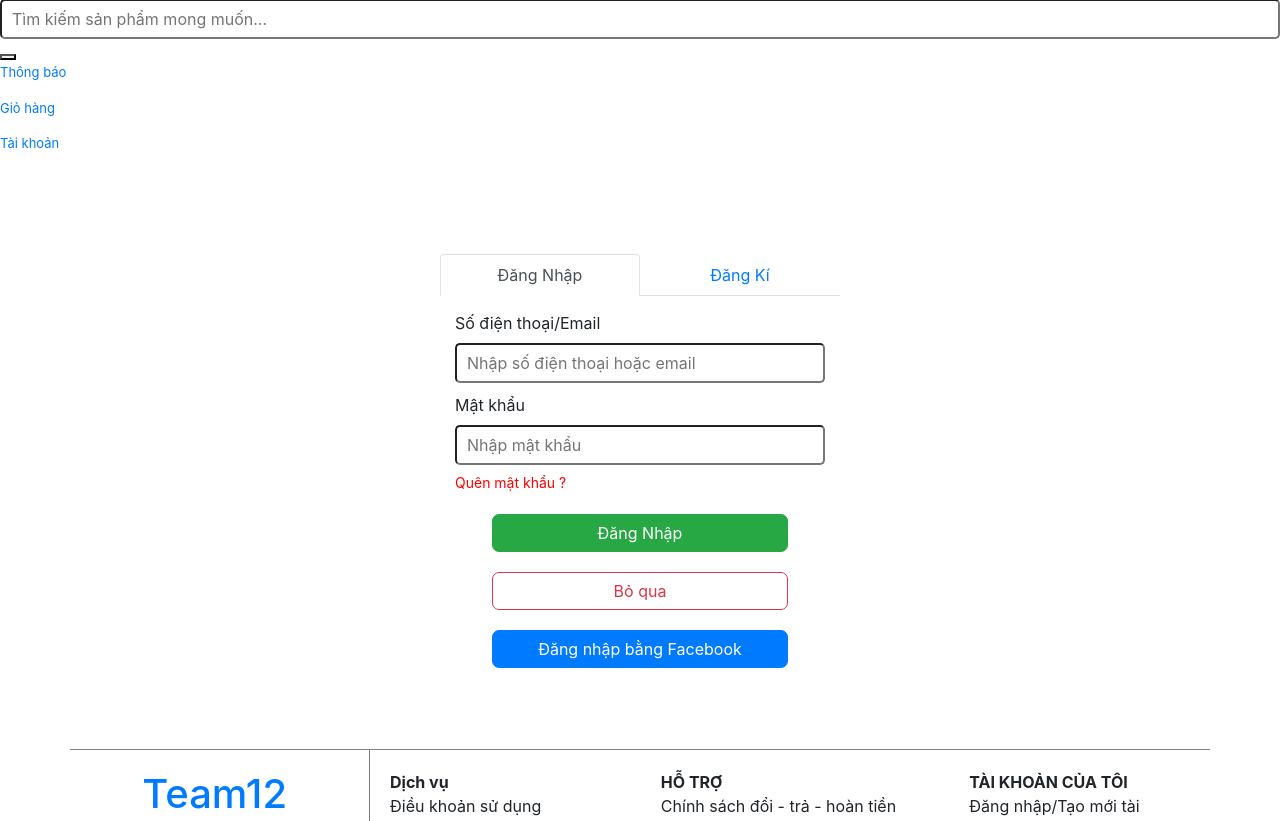
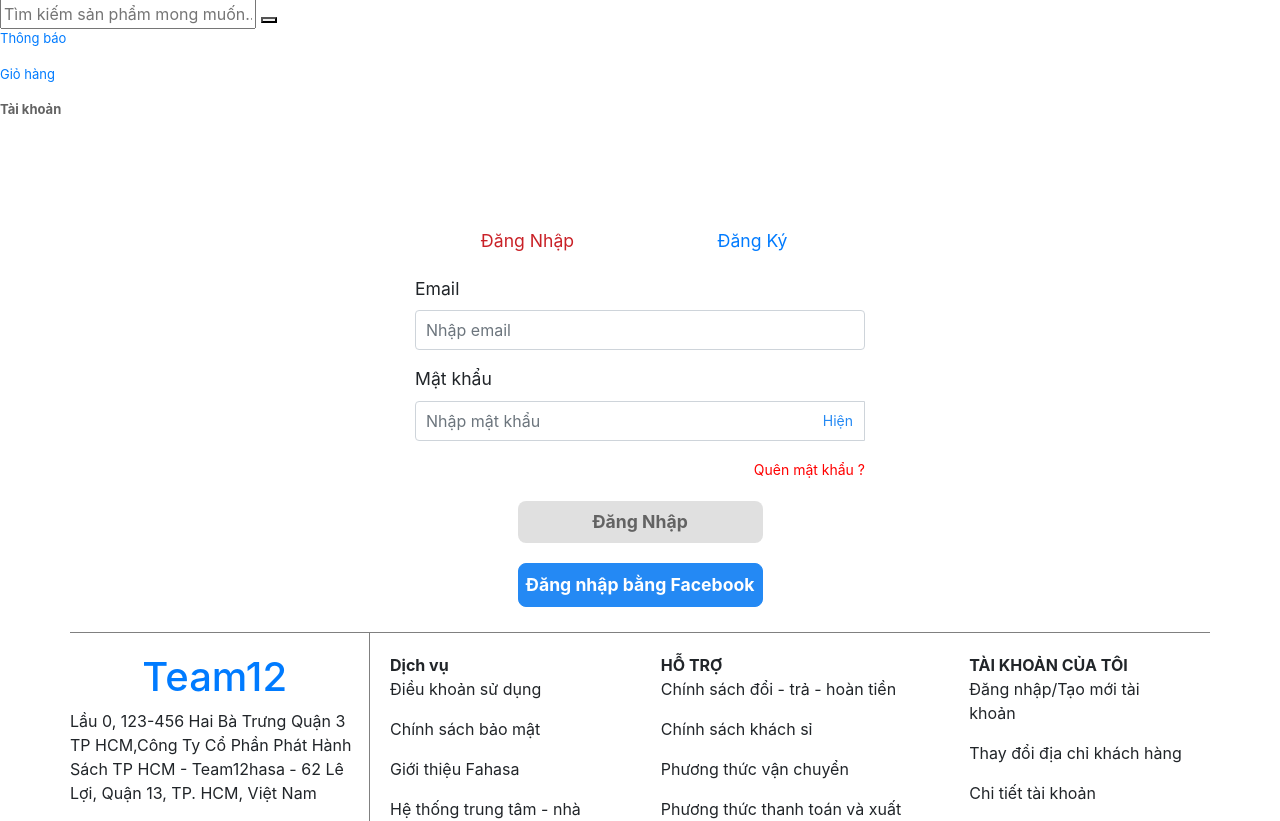
Before and after one commit to KiuPhox/fahasa, a PHP site: page /login.php in a window 1280 px wide. Shown: the part 601-1422 px from the top of the page. Run offline with PHP 8.4, Linux system fonts and the light colour scheme; some libraries are stand-ins or nearby versions.

Commit message:
updatae login form

```diff
--- a/home/login.php
+++ b/home/login.php
@@ -5,40 +5,79 @@
     <meta charset="UTF-8">
     <meta http-equiv="X-UA-Compatible" content="IE=edge">
     <meta name="viewport" content="width=device-width, initial-scale=1.0">
-    <title>Đăng Nhập/Đăng Kí</title>
+    <title>Khách hàng đăng nhập</title>
     <!-- Latest compiled and minified CSS -->
     <link rel="stylesheet" href="https://maxcdn.bootstrapcdn.com/bootstrap/4.5.2/css/bootstrap.min.css">
     <link rel="stylesheet" href="../icon/fontawesome/css/all.css">
     <link rel="stylesheet" href="../CSS/style.css">
     <style>
         .login-form {
-            width: 400px;
-            height: 470px;
+            width: 450px;
+            max-width: calc(100vw - 20px);
             margin: auto;
             margin-top: 100px;
         }
 
-        input {
+        .login-form input {
             width: 100%;
             height: 40px;
             padding-left: 10px;
-            border-radius: 5px;
+            border: 1px solid #ced4da;
+            border-radius: 0.25rem;
+        }
+
+        .login-form input:focus-visible {
+            outline: none;
+        }
+
+        .login-form label {
+            font-size: 1.1em;
+        }
+
+        .nav-tabs {
+            border: none;
+        }
+
+        .nav-tabs .nav-link {
+            border: none;
+            transition: all 0.3s;
+            font-size: 1.1em;
+            font-weight: normal;
+        }
+
+        .nav-tabs .nav-link:focus {
+            color: #c92127;
+        }
+
+        .nav-tabs .nav-link:hover {
+            color: #c92127;
+        }
+
+        .nav-tabs .nav-link.active {
+            color: #c92127;
         }
 
         span {
             font-size: 14px;
         }
 
-        .showpass {
-            color: blueviolet;
+        .input-group {
+            align-items: center;
+        }
+
+        .showpass,
+        .show-regis,
+        .OTP {
+            position: absolute;
+            right: 12px;
+            color: #2489F4;
             cursor: pointer;
-            position: absolute;
-            top: 280px;
-            right: 595px;
+            user-select: none;
         }
 
         .forgot-pass {
             margin-top: 5px;
+            text-align: end;
         }
 
         .forgot-pass>span {
@@ -51,35 +90,51 @@
         }
 
         .login-button,
-        .skip-button,
         .loginfb-button {
-            border-radius: 7px;
-            width: 80%;
+            width: 245px;
+            border: none;
+            padding: 8px 0;
+            border-radius: 8px;
+            font-size: 1.1em;
+            font-weight: 700;
+        }
+
+        .login-button {
+            background: linear-gradient(90deg, rgba(224, 224, 224, 1) 0%, rgba(224, 224, 224, 1) 100%);
+            color: #636363;
+
+        }
+
+        .login-button:focus {
+            outline: none;
+        }
+
+        .login-button:hover {
+            cursor: default;
+        }
+
+        .loginfb-button {
+            background-color: #2489F4;
+            color: white;
+            border: 1px solid #2489F4;
         }
 
         .login-button-group {
             margin-top: 20px;
         }
 
-        .OTP {
-            color: blue;
-            cursor: pointer;
-            position: absolute;
-            top: 200px;
-            right: 595px;
+        .form-control {
+            color: #495057;
         }
 
-        .show-regis {
-            position: absolute;
-            color: blue;
-            cursor: pointer;
-            top: 364px;
-            right: 595px;
+        .input-group>.form-control:focus {
+            z-index: 0;
         }
 
-        body {
-
-            background-size: cover
+        .container {
+            width: 100%;
+            padding: 0;
+            margin: auto;
         }
     </style>
 </head>
@@ -93,7 +148,7 @@
                 <a class="nav-link active" data-toggle="tab" href="#dangnhap">Đăng Nhập</a>
             </li>
             <li class="nav-item" style="width: 50%; text-align: center;">
-                <a class="nav-link" data-toggle="tab" href="#dangki">Đăng Kí</a>
+                <a class="nav-link" data-toggle="tab" href="#dangki">Đăng Ký</a>
             </li>
         </ul>
 
@@ -101,50 +156,48 @@
         <div class="tab-content">
             <div class="tab-pane active container" id="dangnhap">
                 <form action="" style="margin-top: 15px;">
-                    <div>
-                        <label for="sdt">Số điện thoại/Email</label>
+                    <div class="mb-3">
+                        <label for="sdt">Email</label>
                         <br>
-                        <input type="text" id="sdt" placeholder="Nhập số điện thoại hoặc email">
+                        <input maxlength="200" class="form-control" type="email" name="email" placeholder="Nhập email">
                     </div>
-                    <div style="margin-top: 10px;">
-                        <label for="matkhau">Mật khẩu</label>
-                        <br>
-                        <input type="password" id="matkhau" placeholder="Nhập mật khẩu">
-                        <span class="showpass">Hiện mật khẩu</span>
+                    <label for="matkhau">Mật khẩu</label>
+                    <div class="input-group">
+                        <input class="form-control" type="password" id="matkhau" placeholder="Nhập mật khẩu">
+                        <span class="showpass">Hiện</span>
                     </div>
                 </form>
-                <div class="forgot-pass"><span>Quên mật khẩu ?</span></div>
+                <div class="forgot-pass mt-3"><span>Quên mật khẩu ?</span></div>
                 <div class="group-button">
-                    <div class="login-button-group"><button type="button" class="btn btn-success login-button">Đăng Nhập</button></div>
-                    <div class="login-button-group"><button type="button" class="btn btn-outline-danger skip-button">Bỏ qua</button></div>
-                    <div class="login-button-group"><button type="button" class="btn btn-primary loginfb-button" style="white-space: nowrap;"><i class="fab fa-facebook"></i> Đăng nhập bằng Facebook</button></div>
+                    <div class="login-button-group"><button type="button" class="login-button">Đăng Nhập</button></div>
+                    <div class="login-button-group"><button type="button" class="loginfb-button" style="white-space: nowrap;"><i class="fab fa-facebook"></i> Đăng nhập bằng Facebook</button></div>
                 </div>
             </div>
             <div class="tab-pane container" id="dangki">
                 <form action="">
                     <div style="margin-top: 15px;">
-                        <label for="sdt-2">Số điện thoại/Email</label>
-                        <br>
-                        <input type="text" id="sdt-2" placeholder="Nhập số điện thoại hoặc email">
-                        <span class="OTP">Gửi mã OTP</span>
+                        <label for="email">Email</label>
+                        <div class="input-group">
+                            <input name="email" class="form-control" type="text" id="sdt-2" placeholder="Nhập số điện thoại hoặc email">
+                            <span class="OTP">Gửi mã OTP</span>
+                        </div>
                     </div>
                     <div style="margin-top: 10px;">
                         <label for="otp">Mã xác nhận OTP</label>
                         <br>
-                        <input type="text" id="otp" placeholder="6 kí tự">
+                        <input class="form-control" type="text" id="otp" placeholder="6 kí tự">
                     </div>
-                    <div style="margin-top: 10px;">
-                        <label for="matkhau">Mật khẩu</label>
-                        <br>
-                        <input type="password" id="matkhau" placeholder="Nhập mật khẩu">
+                    <label class="mt-3" for="matkhau">Mật khẩu</label>
+                    <div class="input-group">
+                        <input class="form-control" type="password" id="matkhau" placeholder="Nhập mật khẩu">
+                        <span class="show-regis">Hiện</span>
                     </div>
-                    <span class="show-regis">Hiện</span>
+
                 </form>
                 <div class="group-button">
-                    <div class="login-button-group"><button type="button" class="btn btn-success login-button">Đăng Kí</button></div>
-                    <div class="login-button-group"><button type="button" class="btn btn-outline-danger skip-button">Bỏ qua</button></div>
+                    <div class="login-button-group"><button type="button" class="login-button">Đăng Kí</button></div>
                     <div style="font-size: 12px; margin-top: 10px;">
-                        <div>Bằng việc đăng ký, bạn đã đồng ý với Team12hasa.com về</div>
+                        <div>Bằng việc đăng ký, bạn đã đồng ý với Fahasa.com về</div>
                         <div><a style="text-decoration: none;" href="">Điều khoản dịch vụ </a>&#38;<a style="text-decoration: none;" href=""> Chính sách bảo mật</a></div>
                     </div>
                 </div>
```
Also changed, not shown: CSS/style.css (+13 -11 lines), home/layouts/header.php (+34 -15 lines).
